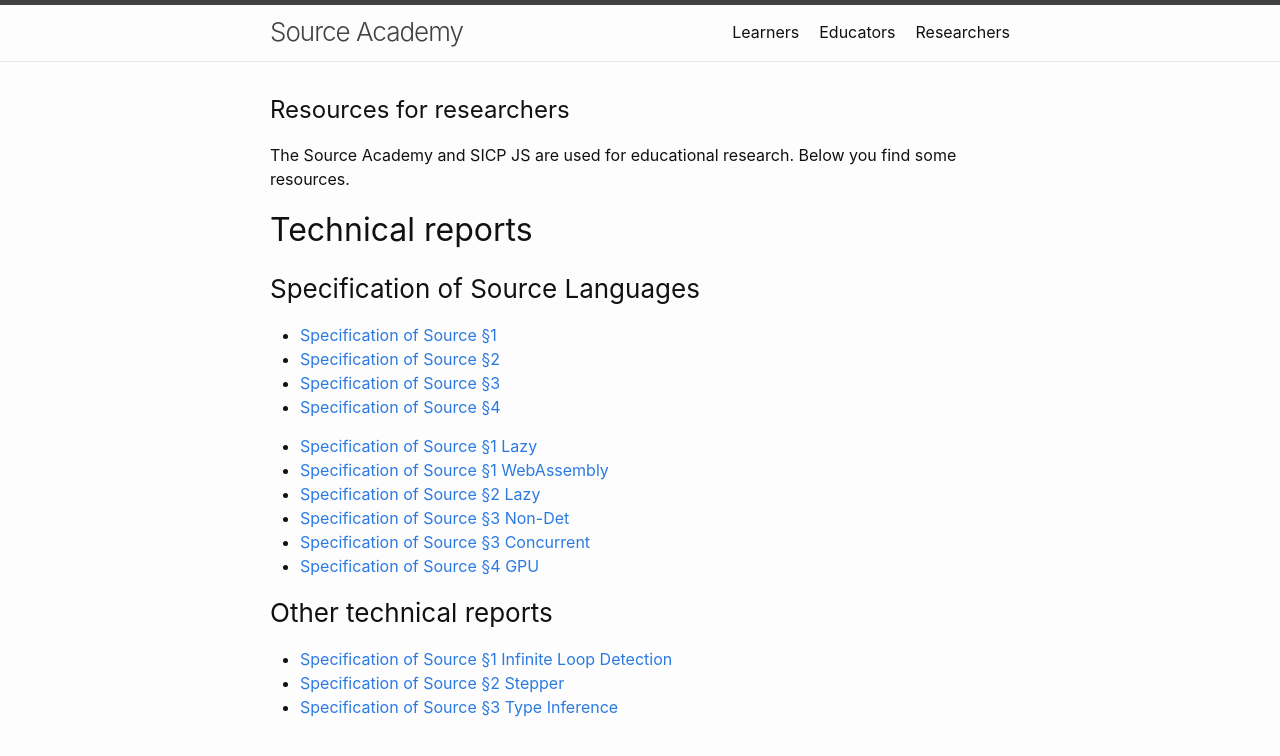
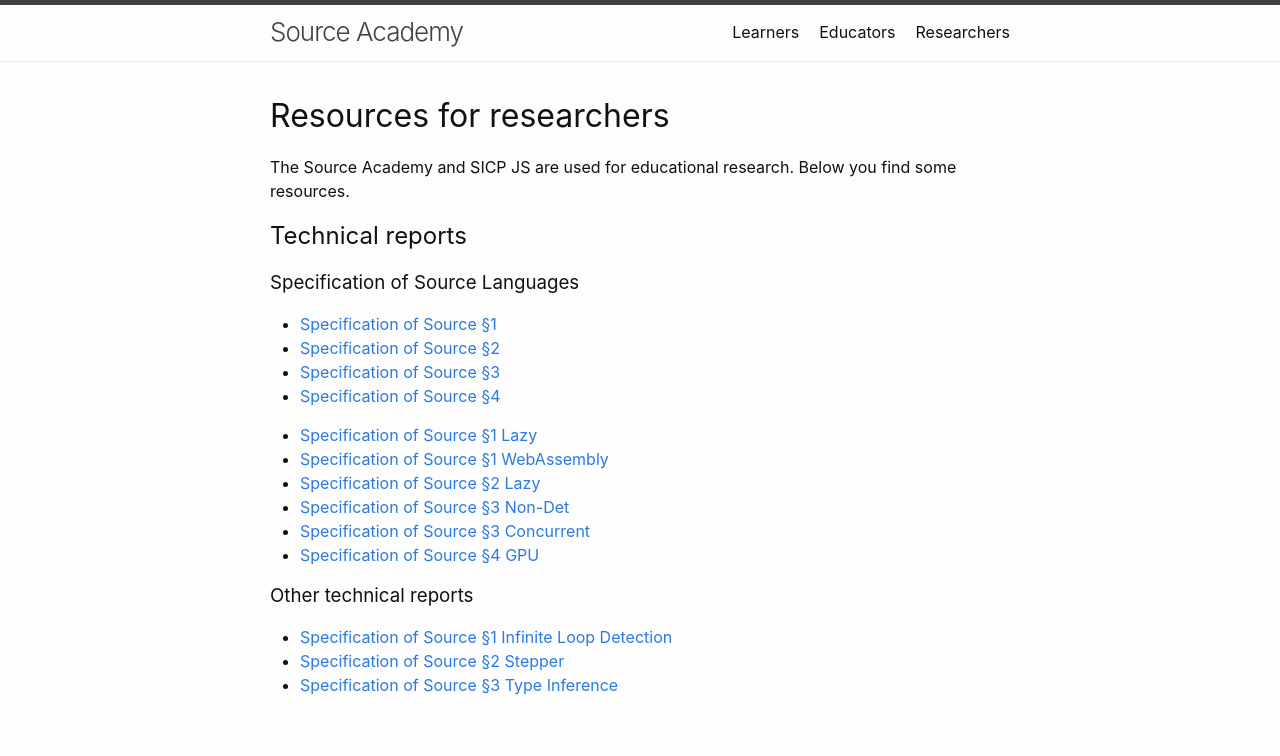
Before and after one commit to source-academy/general, a Jekyll site: the page built from research/README.md, in a window 1280 px wide. Shown: the top 756 px of the page. Built offline with Jekyll 4.4.1, drawn with Linux system fonts in a browser that asks for light colours; our own code applies the rules of GitHub Pages for plain Markdown files.

Commit message:
Fix font size

```diff
--- a/_layouts/page.html
+++ /dev/null
@@ -1,9 +0,0 @@
----
-layout: default
----
-<article class="post">
-  <div class="post-content">
-    {{ content }}
-  </div>
-
-</article>
--- a/_sass/minima/_layout.scss
+++ b/_sass/minima/_layout.scss
@@ -206,50 +206,3 @@
   display: block;
   @include relative-font-size(1.5);
 }
-
-
-
-/**
- * Posts
- */
-.post-header {
-  margin-bottom: $spacing-unit;
-}
-
-.post-title {
-  @include relative-font-size(2.625);
-  letter-spacing: -1px;
-  line-height: 1;
-
-  @include media-query($on-laptop) {
-    @include relative-font-size(2.25);
-  }
-}
-
-.post-content {
-  margin-bottom: $spacing-unit;
-
-  h2 {
-    @include relative-font-size(2);
-
-    @include media-query($on-laptop) {
-      @include relative-font-size(1.75);
-    }
-  }
-
-  h3 {
-    @include relative-font-size(1.625);
-
-    @include media-query($on-laptop) {
-      @include relative-font-size(1.375);
-    }
-  }
-
-  h4 {
-    @include relative-font-size(1.25);
-
-    @include media-query($on-laptop) {
-      @include relative-font-size(1.125);
-    }
-  }
-}
```
Also changed, not shown: _layouts/home.html (deleted, +0 -7 lines), educator/README.md (+0 -1 lines), learner/README.md (+0 -1 lines), research/README.md (+0 -1 lines).
